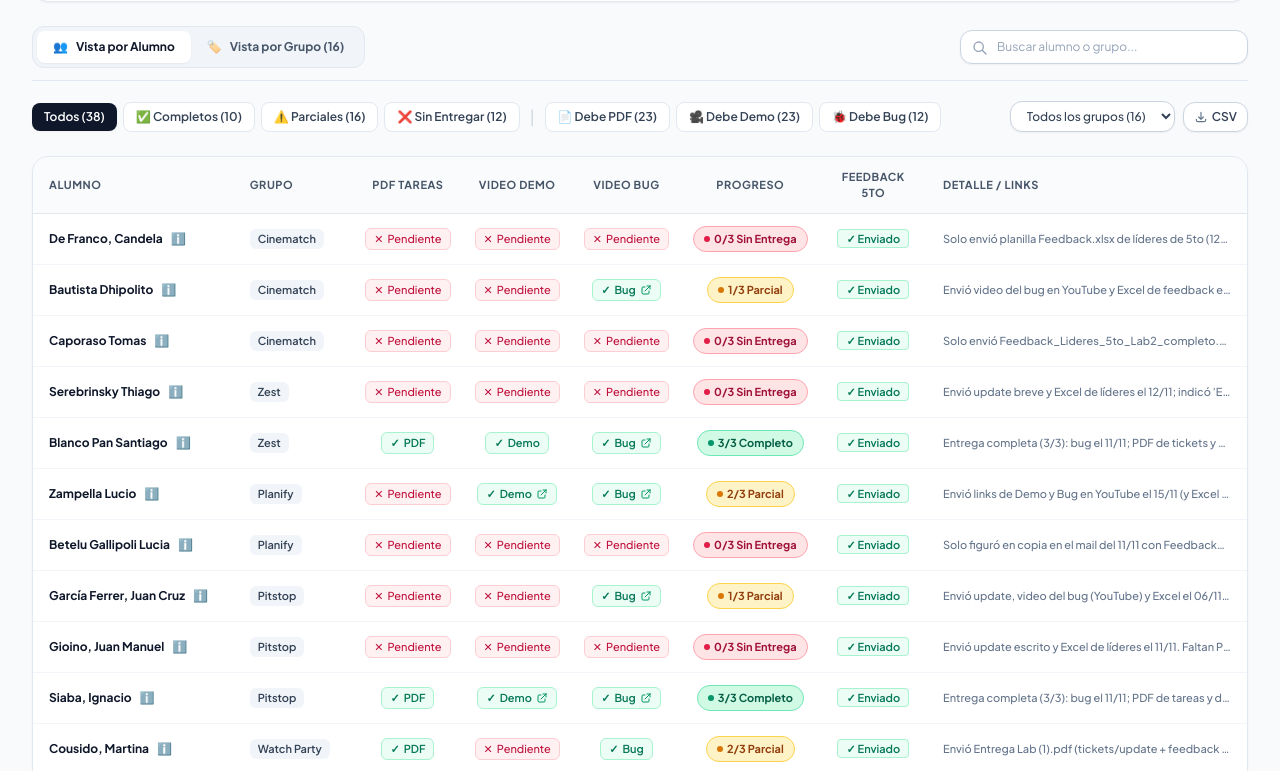
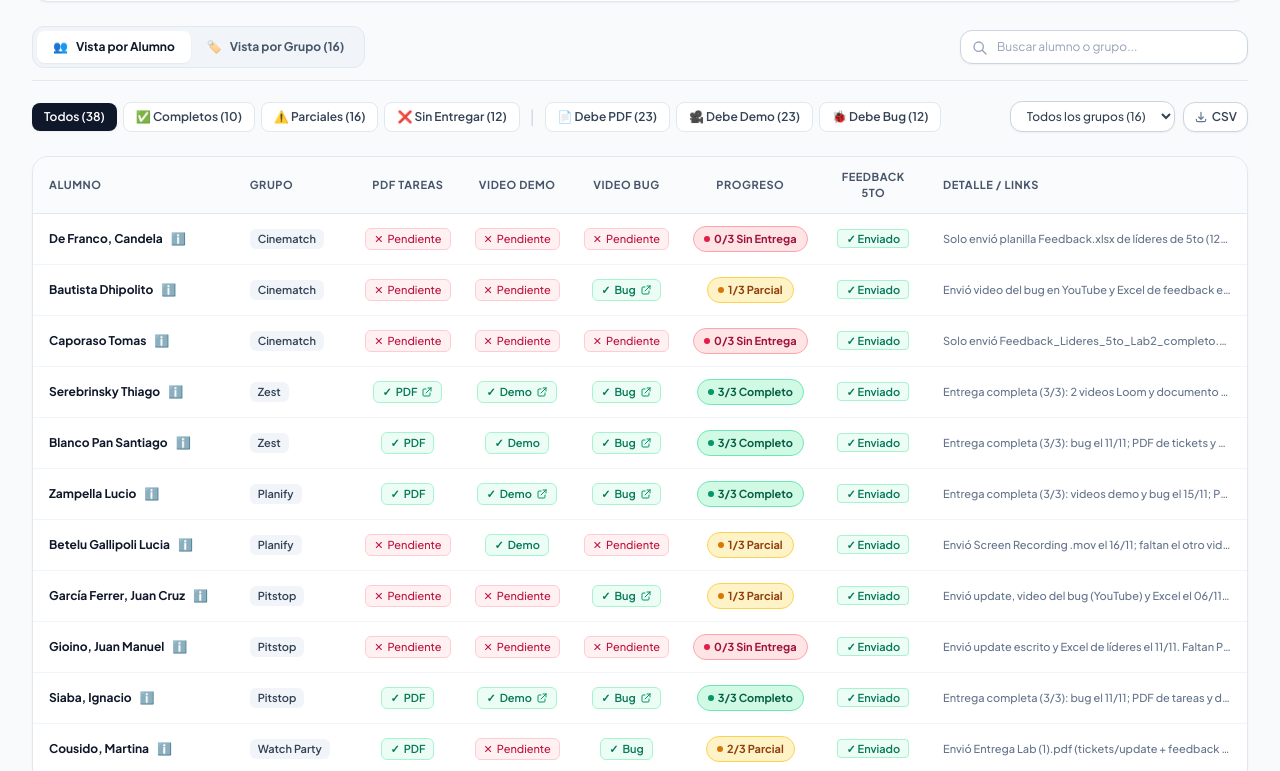
Before and after one commit to austral-prog/entregas-finales, a plain HTML site: page index.html in a window 1280 px wide. Shown: the part 435-1206 px from the top of the page. Drawn offline with nearby package versions, Linux system fonts and the light colour scheme.

Commit message:
chore: update deliverables status for Nov 16 submissions (Serebrinsky, Zampella, Betelu)

```diff
--- a/index.html
+++ b/index.html
@@ -297,11 +297,11 @@
   "updated_at": "2026-11-16",
   "summary": {
     "total_students": 38,
-    "complete_3_of_3": 10,
-    "partial_2_of_3": 5,
-    "partial_1_of_3": 11,
-    "missing_0_of_3": 12,
-    "missing_any": 28
+    "complete_3_of_3": 12,
+    "partial_2_of_3": 4,
+    "partial_1_of_3": 12,
+    "missing_0_of_3": 10,
+    "missing_any": 26
   },
   "deliverables": [
     {
@@ -397,28 +397,28 @@
       "group_id": 2,
       "group_name": "Zest",
       "tasks_pdf": {
-        "submitted": false,
-        "value": "",
-        "date": null
-      },
-      "demo_video": {
-        "submitted": false,
-        "value": "",
-        "date": null
-      },
-      "bug_video": {
-        "submitted": false,
-        "value": "",
-        "date": null
+        "submitted": true,
+        "value": "https://docs.google.com/document/d/1vwP5uNMUzqHk_0w6KcBJFyqQAjNsZAXQ8CFrlkg8CUU/edit?usp=sharing",
+        "date": "2026-11-16"
+      },
+      "demo_video": {
+        "submitted": true,
+        "value": "https://www.loom.com/share/422d450980a741b889b06892fa417f96",
+        "date": "2026-11-16"
+      },
+      "bug_video": {
+        "submitted": true,
+        "value": "https://www.loom.com/share/179c21ac1d1f4f6a9ee8b61eba7fd3ce",
+        "date": "2026-11-16"
       },
       "leader_feedback": {
         "submitted": true,
         "value": "Feedback_Lideres_5to_Lab2_Individual.xlsx"
       },
-      "completed_count": 0,
-      "status": "missing",
-      "last_email_date": "2026-11-12",
-      "notes": "Envió update breve y Excel de líderes el 12/11; indicó 'El video del bug te lo mando aparte' pero no llegó. Faltan los 3 entregables."
+      "completed_count": 3,
+      "status": "complete",
+      "last_email_date": "2026-11-16",
+      "notes": "Entrega completa (3/3): 2 videos Loom y documento de tickets enviados el 16/11."
     },
     {
       "student_id": "s-fc49a4d9",
@@ -455,9 +455,9 @@
       "group_id": 3,
       "group_name": "Planify",
       "tasks_pdf": {
-        "submitted": false,
-        "value": "",
-        "date": null
+        "submitted": true,
+        "value": "PDF de tareas realizadas (adjunto 16/11)",
+        "date": "2026-11-16"
       },
       "demo_video": {
         "submitted": true,
@@ -473,10 +473,10 @@
         "submitted": true,
         "value": "Feedback_Lideres_5to_Lab2_PLANIFY.xlsx"
       },
-      "completed_count": 2,
-      "status": "partial",
-      "last_email_date": "2026-11-15",
-      "notes": "Envió links de Demo y Bug en YouTube el 15/11 (y Excel de líderes el 11/11). Falta PDF de tareas."
+      "completed_count": 3,
+      "status": "complete",
+      "last_email_date": "2026-11-16",
+      "notes": "Entrega completa (3/3): videos demo y bug el 15/11; PDF de tareas el 16/11."
     },
     {
       "student_id": "s-7173e477",
@@ -489,9 +489,9 @@
         "date": null
       },
       "demo_video": {
-        "submitted": false,
-        "value": "",
-        "date": null
+        "submitted": true,
+        "value": "Screen Recording 2026-11-15 at 11.47.29 PM.mov (SharePoint/adjunto)",
+        "date": "2026-11-16"
       },
       "bug_video": {
         "submitted": false,
@@ -502,10 +502,10 @@
         "submitted": true,
         "value": "Feedback_Lideres_5to_Lab2_PLANIFY.xlsx (en copia)"
       },
-      "completed_count": 0,
-      "status": "missing",
-      "last_email_date": "2026-11-11",
-      "notes": "Solo figuró en copia en el mail del 11/11 con Feedback_Lideres_5to_Lab2_PLANIFY.xlsx. Faltan los 3 entregables."
+      "completed_count": 1,
+      "status": "partial",
+      "last_email_date": "2026-11-16",
+      "notes": "Envió Screen Recording .mov el 16/11; faltan el otro video y el PDF de tareas."
     },
     {
       "student_id": "s-94b46f72",
@@ -1516,28 +1516,28 @@
           "group_id": 2,
           "group_name": "Zest",
           "tasks_pdf": {
-            "submitted": false,
-            "value": "",
-            "date": null
-          },
-          "demo_video": {
-            "submitted": false,
-            "value": "",
-            "date": null
-          },
-          "bug_video": {
-            "submitted": false,
-            "value": "",
-            "date": null
+            "submitted": true,
+            "value": "https://docs.google.com/document/d/1vwP5uNMUzqHk_0w6KcBJFyqQAjNsZAXQ8CFrlkg8CUU/edit?usp=sharing",
+            "date": "2026-11-16"
+          },
+          "demo_video": {
+            "submitted": true,
+            "value": "https://www.loom.com/share/422d450980a741b889b06892fa417f96",
+            "date": "2026-11-16"
+          },
+          "bug_video": {
+            "submitted": true,
+            "value": "https://www.loom.com/share/179c21ac1d1f4f6a9ee8b61eba7fd3ce",
+            "date": "2026-11-16"
           },
           "leader_feedback": {
             "submitted": true,
             "value": "Feedback_Lideres_5to_Lab2_Individual.xlsx"
           },
-          "completed_count": 0,
-          "status": "missing",
-          "last_email_date": "2026-11-12",
-          "notes": "Envió update breve y Excel de líderes el 12/11; indicó 'El video del bug te lo mando aparte' pero no llegó. Faltan los 3 entregables."
+          "completed_count": 3,
+          "status": "complete",
+          "last_email_date": "2026-11-16",
+          "notes": "Entrega completa (3/3): 2 videos Loom y documento de tickets enviados el 16/11."
         },
         {
           "student_id": "s-fc49a4d9",
@@ -1570,10 +1570,10 @@
         }
       ],
       "total_students": 2,
-      "complete_students": 1,
+      "complete_students": 2,
       "expected_items": 6,
-      "submitted_items": 3,
-      "percentage": 50.0
+      "submitted_items": 6,
+      "percentage": 100.0
     },
     {
       "id": 3,
@@ -1585,9 +1585,9 @@
           "group_id": 3,
           "group_name": "Planify",
           "tasks_pdf": {
-            "submitted": false,
-            "value": "",
-            "date": null
+            "submitted": true,
+            "value": "PDF de tareas realizadas (adjunto 16/11)",
+            "date": "2026-11-16"
           },
           "demo_video": {
             "submitted": true,
@@ -1603,10 +1603,10 @@
             "submitted": true,
             "value": "Feedback_Lideres_5to_Lab2_PLANIFY.xlsx"
           },
-          "completed_count": 2,
-          "status": "partial",
-          "last_email_date": "2026-11-15",
-          "notes": "Envió links de Demo y Bug en YouTube el 15/11 (y Excel de líderes el 11/11). Falta PDF de tareas."
+          "completed_count": 3,
+          "status": "complete",
+          "last_email_date": "2026-11-16",
+          "notes": "Entrega completa (3/3): videos demo y bug el 15/11; PDF de tareas el 16/11."
         },
         {
           "student_id": "s-7173e477",
@@ -1619,9 +1619,9 @@
             "date": null
           },
           "demo_video": {
-            "submitted": false,
-            "value": "",
-            "date": null
+            "submitted": true,
+            "value": "Screen Recording 2026-11-15 at 11.47.29 PM.mov (SharePoint/adjunto)",
+            "date": "2026-11-16"
           },
           "bug_video": {
             "submitted": false,
@@ -1632,17 +1632,17 @@
             "submitted": true,
             "value": "Feedback_Lideres_5to_Lab2_PLANIFY.xlsx (en copia)"
           },
-          "completed_count": 0,
-          "status": "missing",
-          "last_email_date": "2026-11-11",
-          "notes": "Solo figuró en copia en el mail del 11/11 con Feedback_Lideres_5to_Lab2_PLANIFY.xlsx. Faltan los 3 entregables."
+          "completed_count": 1,
+          "status": "partial",
+          "last_email_date": "2026-11-16",
+          "notes": "Envió Screen Recording .mov el 16/11; faltan el otro video y el PDF de tareas."
         }
       ],
       "total_students": 2,
-      "complete_students": 0,
+      "complete_students": 1,
       "expected_items": 6,
-      "submitted_items": 2,
-      "percentage": 33.3
+      "submitted_items": 4,
+      "percentage": 66.7
     },
     {
       "id": 4,
```
Also changed, not shown: 1 other file.
